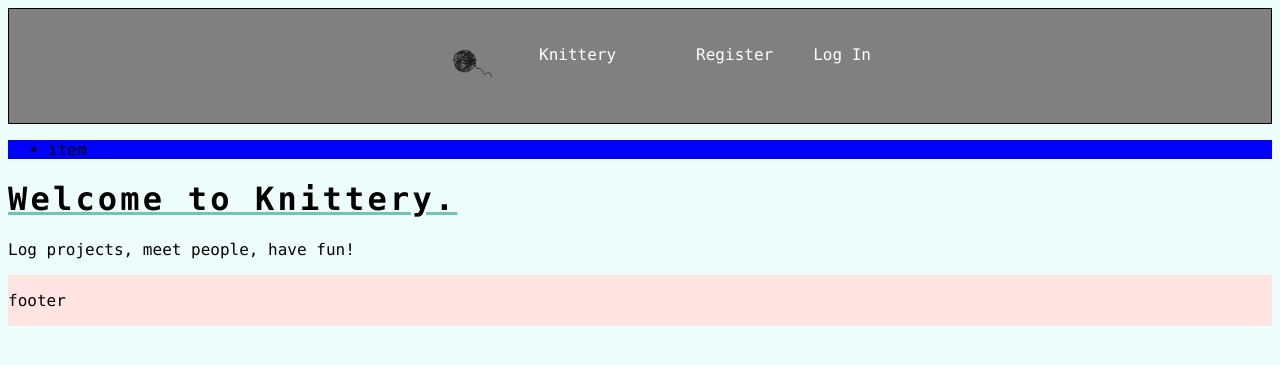
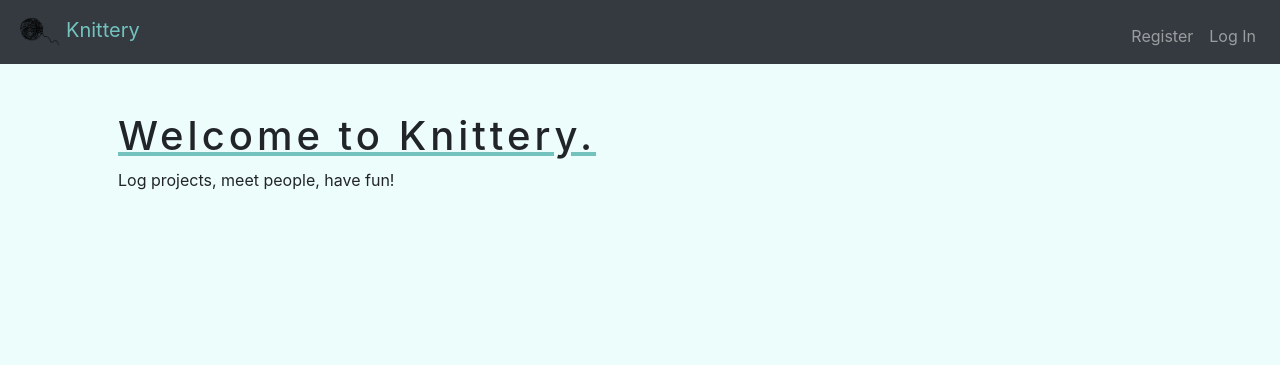
Before and after one commit to graceolivia/Knittery-Social-Media-Site, a Flask app: page / in a window 1280 px wide. Shown: the top 365 px of the page. Run offline with Flask 2, Linux system fonts and the light colour scheme; some libraries are stand-ins or nearby versions.

Commit message:
switched back to Bootstrap

```diff
--- a/static/styles.1.css
+++ /dev/null
@@ -1,128 +0,0 @@
-.container{
-    display: grid;
-    height: 100vh;
-    grid-template-columns: repeat(4, 1fr);
-    grid-template-rows: 10% 80% 10%;
-}
-
-.container > * {
-    display: flex;
-    justify-content: center;
-    align-items: center;
-    font-size: 2em;
-    color: #ffeead;
-}
-
-.header{
-
-  border: 1px solid black;
-    background-color:grey;
-    display:flex;
-    flex-wrap: nowrap;
-    font-size: 18;
-}
-
-.header a{
-     text-decoration: none;
-     color:white;
-}
-
-.header ul {
-  list-style: none;
-}
-
-.header li{
-    padding: 20px;
-}
-
-.header li:hover {
-    background:rgba(0,0,0,0.3);
-}
-
-#leftlinks{
-margin-left:auto;
-display: flex;
-}
-
-#rightlinks{
-margin-right:auto;
-display:flex;
-  justify-content: space-between;
-}
-
-#rightlinks > * {
-    margin-right:auto;
-    display:flex;
-}
-
-#leftlinks > * {
-    margin-left:auto;
-    display: flex;
-}
-
-
-.footer{
-    grid-area: footer;
-    background-color: mistyrose;
-    display:flex;
-}
-
-.content{
-grid-column: 3/6;
-}
-
-.sidebar{
-grid-row: 1 / 3;
-background-color: blue;
-}
-
-.alert{
-    background-color:red;
-}
-
-
-body {
-     background-color: #EDFDFB;
-      font-family: "Lucida Console", Courier, monospace;
-}
-
-.card {display:inline-block;}
-
-
-.typewriter {
-  overflow: hidden;
-  white-space: nowrap;
-  text-decoration: underline #73C2BE;
-  letter-spacing: .1em;
-  animation:
-    typing 3.5s steps(40, end),
-    blink-caret .75s step-end infinite;
-}
-
-
-@keyframes typing {
-  from { width: 0 }
-  to { width: 100% }
-}
-
-
-.searchicon {
-        color: transparent;
-           background: #EDFDFB;
-       background-clip: text;
-        -webkit-background-clip: text;
-    font-size: 15px;
-
-}
-
-
-.sitelogo {
-      border-radius: 50%;
-  -webkit-transition: -webkit-transform .8s ease-in-out;
-          transition:         transform .8s ease-in-out;
-}
-
-.sitelogo:hover {
-      -webkit-transform: rotate(360deg);
-          transform: rotate(360deg);
-}
--- a/templates/index.html
+++ b/templates/index.html
@@ -1,4 +1,4 @@
-{% extends "layout.1.html" %}
+{% extends "layout.html" %}
 
 {% block title %}
 Welcome.
--- a/templates/layout.1.html
+++ /dev/null
@@ -1,80 +0,0 @@
-<!DOCTYPE html>
-<html lang="en">
-<head>
-	<!-- documentation at http://getbootstrap.com/docs/4.1/, alternative themes at https://bootswatch.com/ -->
-
-        <link href="/static/styles.1.css" rel="stylesheet">
-
-
-
-	<title>Knittery: {% block title %}{% endblock %}</title>
-</head>
-<body>
-  <div id="container">
-<nav class="header">
-    <div id="leftlinks">
-<ul>
-  <li>
-     <a href="/"><img src="/static/logo.png" width="50" class="sitelogo"></a>
-</li>
-<li>
-  <a href="/">Knittery</a>
-  {% if session.user %}
-      <li>
-        <a href="/projects">Projects</a>
-      </li>
-        <li>
-        <a href="/yarn">Yarn</a>
-      </li>
-      <li>
-        <a href="/patterns">Patterns</a>
-      </li>
-        <li>
-        <a href="/search"><span class="icon searchicon">🔎</span></a>
-      </li>
-{% else %}
-    {% endif %}
-    </ul>
-    </div>
-    <ul id="rightlinks">
-        {% if session.user %}
-        <li><a href="/profile">Profile</a></li>
-        <li><a  href="/logout">Log Out</a></li>
-        {% else %}
-        <li><a href="/register">Register</a></li>
-        <li><a href="/login">Log In</a></li>
-        {% endif %}
-    </ul>
-
-</nav>
-
-{% with messages = get_flashed_messages() %}
-  {% if messages %}
-    <ul class=flashes>
-    {% for message in messages %}
-                <div class="alert" role="alert">
-                    {{ message}}
-                      <button type="button" class="close" data-dismiss="alert" aria-label="Close">
-    Close
-  </button>
-    </div>
-    {% endfor %}
-    </ul>
-  {% endif %}
-{% endwith %}
-
-<div class="sidebar">
-  <ul><li>item</li></ul>
-</div>
-
-
-	<main>
-	  <div class="content">
-		{% block main %}{% endblock %}
-		</div>
-	</main>
-	<div class="footer">
-	  <p>footer</p>
-</div>
-</body>
-</html>
```
